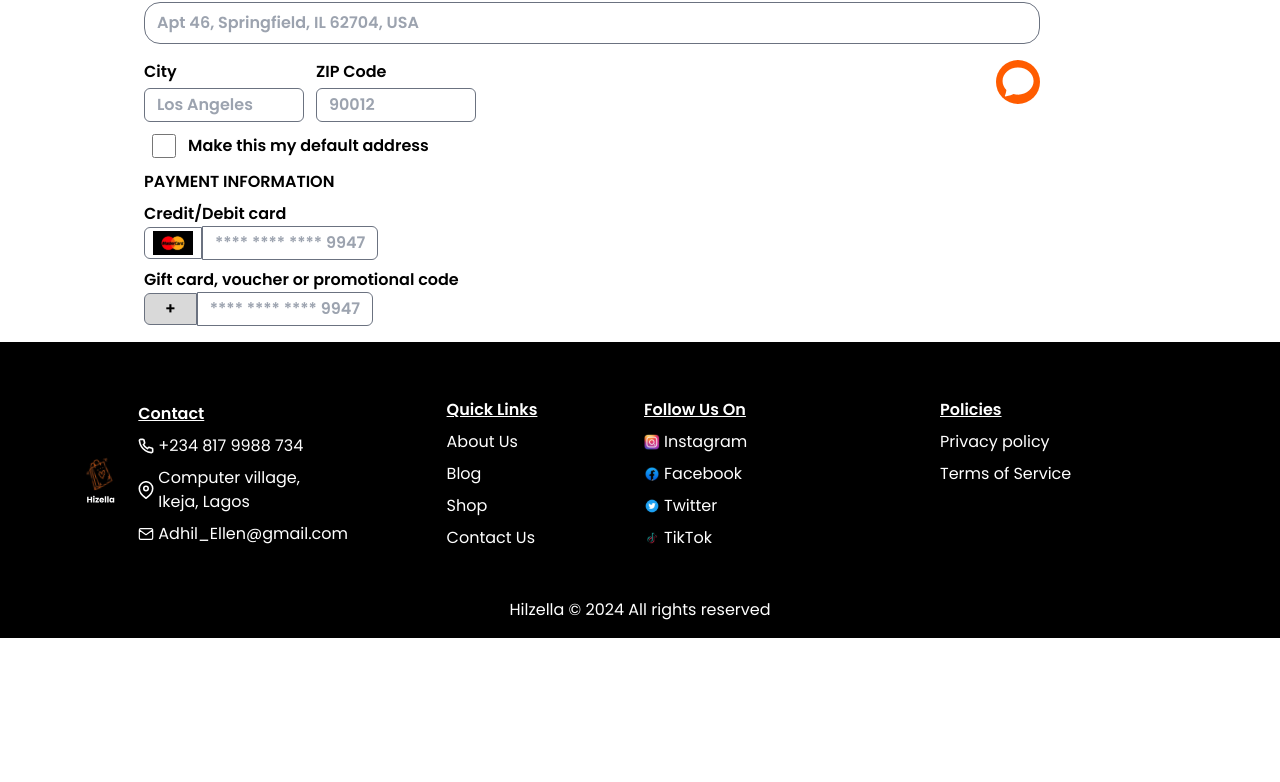
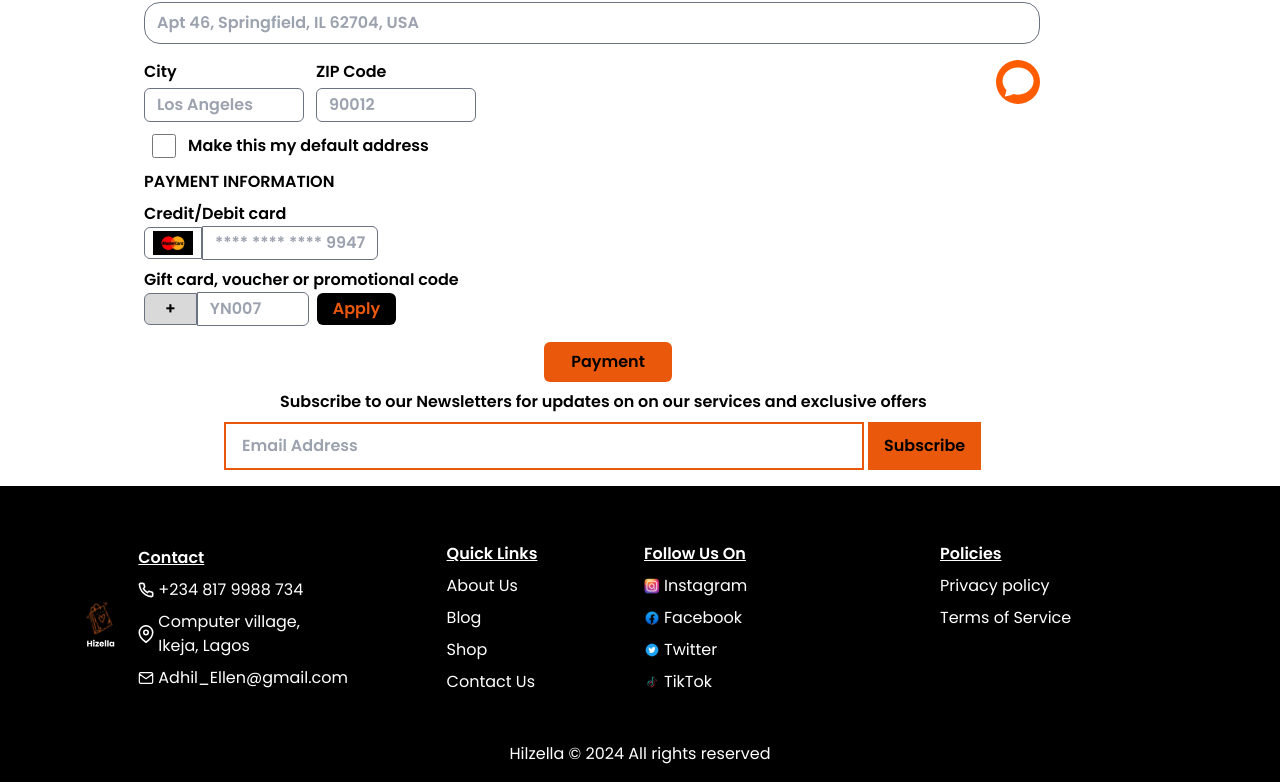
Before and after one commit to dorcasgold/HILZELLA, a React (Vite) app: page /checkout in a window 1280 px wide. Shown: the part 638-1420 px from the top of the page. Before the commit the page ends 1276 px from the top, so only its background shows below. Built offline with nearby package versions, Linux system fonts and the light colour scheme.

Commit message:
checkout update

```diff
--- a/src/pages/Checkout.jsx
+++ b/src/pages/Checkout.jsx
@@ -193,7 +193,10 @@ function Checkout() {
                       <button>+</button>
                     </div>
                     <div>
-                      <input type="text" placeholder='**** **** **** 9947' className="border-[1px] border-gray-500 py-1 rounded-l-none rounded-md px-3 w-44 outline-none" />
+                      <input type="text" placeholder='YN007' className="border-[1px] border-gray-500 py-1 rounded-l-none rounded-md px-3 w-28 outline-none" />
+                    </div>
+                    <div className='ml-2'>
+                      <button className='bg-black text-orange-600 px-4 py-1 rounded-md'>Apply</button>
                     </div>
                   </div>
                 </div>
@@ -203,6 +206,16 @@ function Checkout() {
               <img src={chat} alt="chat" className="w-11 cursor-pointer" />
             </div>
           </div>
+          <div className='flex justify-center flex-col ml-20 gap-2'>
+            <div className='mx-80 cursor-pointer'>
+              <p className='bg-orange-600 px-3 w-32 py-2 rounded-md text-center'>Payment</p>
+            </div>
+            <p className='ml-14'>Subscribe to our Newsletters for updates on on our services and exclusive offers</p>
+            <div className="flex gap-1">
+              <input type="email" required placeholder='Email Address' className='border-2 border-orange-600 px-4 py-2 w-[40rem]' />
+              <button className='bg-orange-600 px-4 py-3 font-semibold'>Subscribe</button>
+            </div>
+          </div>
         </div>
       </div>
     </div>
```
